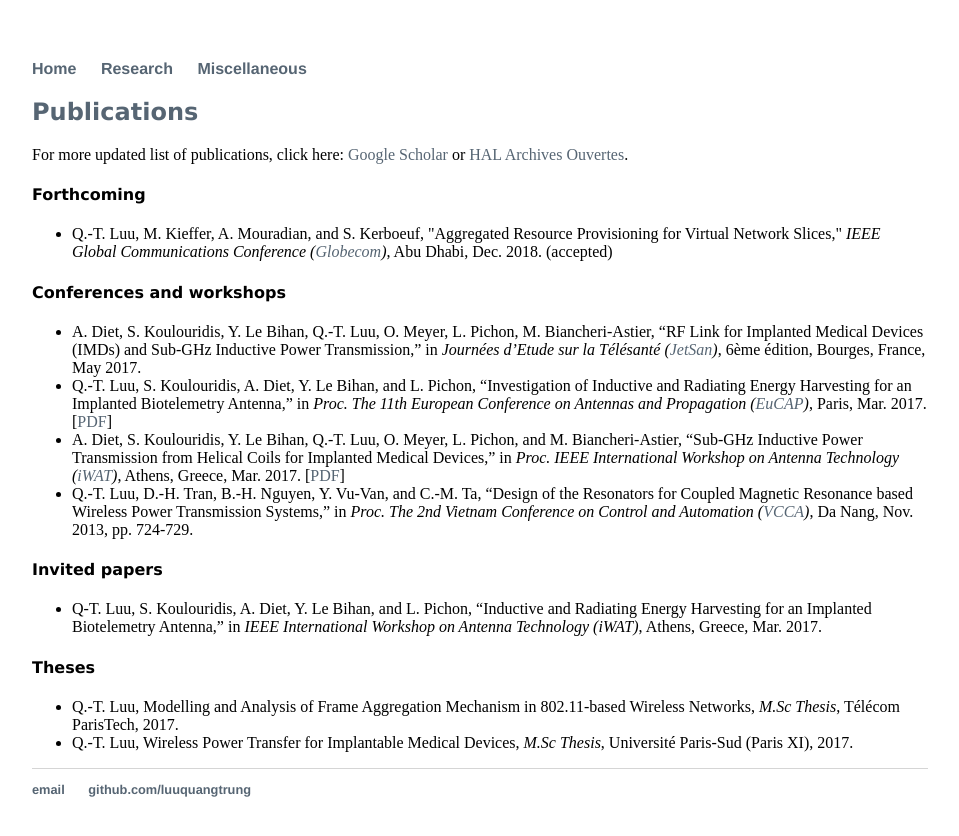
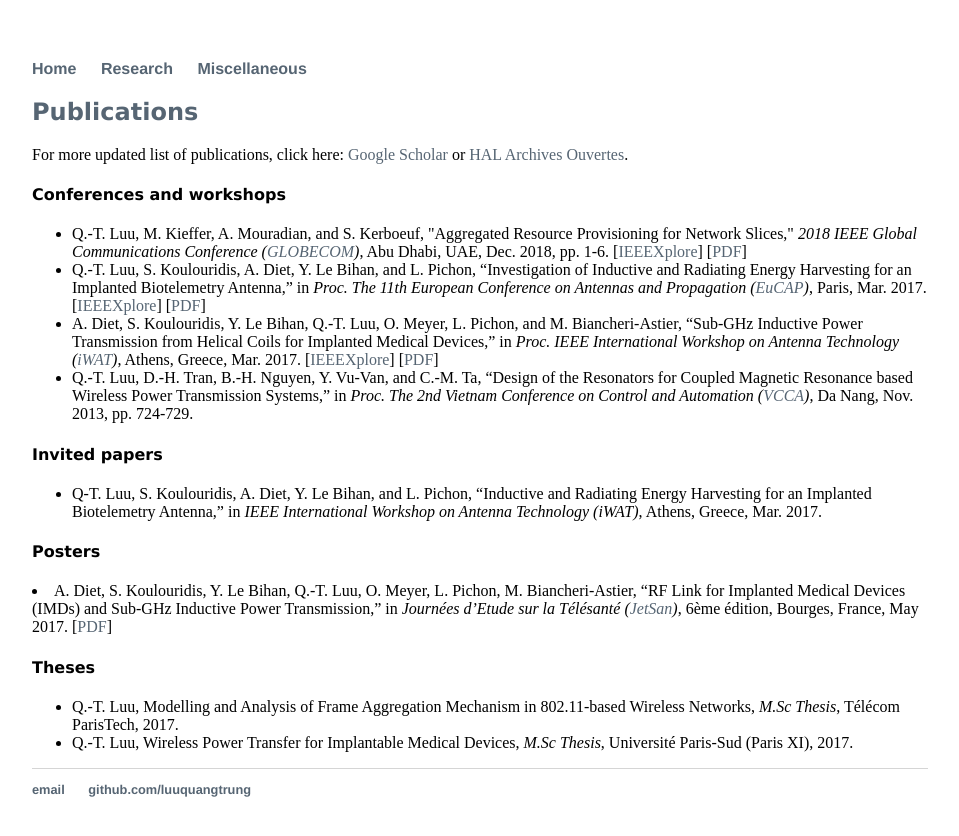
Before and after one commit to luuquangtrung/luuquangtrung.github.io_v1, a Jekyll site: the page built from research/index.html, in a window 1280 px wide. Shown: the top 836 px of the page, without its empty margins (160-1119 px from the left). Built offline with Jekyll 4.4.1, drawn with Linux system fonts in a browser that asks for light colours.

Commit message:
Update index.html

```diff
--- a/research/index.html
+++ b/research/index.html
@@ -10,40 +10,27 @@ title: Research
 
 For more updated list of publications, click here: <a href="https://scholar.google.fr/citations?user=GqQcLAIAAAAJ&hl=fr">Google Scholar</a> or <a href="https://cv.archives-ouvertes.fr/quang-trung-luu">HAL Archives Ouvertes</a>.
 
-<div>
-<h4 style="font-family:verdana;">Forthcoming</h4>
-</div>
+<!-- <div> <h4 style="font-family:verdana;">Forthcoming</h4> </div> -->
+
+
+<div> <h4 style="font-family:verdana;">Conferences and workshops</h4> </div>
 
 <ul>
 	<li>
-	Q.-T. Luu, M. Kieffer, A. Mouradian, and S. Kerboeuf, "Aggregated Resource Provisioning for Virtual Network Slices," <i>IEEE Global Communications Conference (<a href="http://globecom2018.ieee-globecom.org/">Globecom</a>)</i>, Abu Dhabi, Dec. 2018. (accepted)
-	</li>
-</ul>
-
-<div>
-	<h4 style="font-family:verdana;">Conferences and workshops</h4>
-</div>
-
-<ul>
-	<li>
-	A. Diet, S. Koulouridis, Y. Le Bihan, Q.-T. Luu, O. Meyer, L. Pichon, M. Biancheri-Astier, “RF Link for Implanted Medical Devices (IMDs) and Sub-GHz Inductive Power Transmission,” in <i>Journées d’Etude sur la Télésanté (<a href="https://jetsan2017.sciencesconf.org/program">JetSan</a>)</i>, 6ème édition, Bourges, France, May 2017.
+	Q.-T. Luu, M. Kieffer, A. Mouradian, and S. Kerboeuf, "Aggregated Resource Provisioning for Network Slices," <i>2018 IEEE Global Communications Conference (<a href="http://globecom2018.ieee-globecom.org/">GLOBECOM</a>)</i>, Abu Dhabi, UAE, Dec. 2018, pp. 1-6. [<a href="https://ieeexplore.ieee.org/abstract/document/8648039">IEEEXplore</a>] [<a href="https://www.researchgate.net/publication/326572089_Aggregated_Resource_Provisioning_for_Network_Slices">PDF</a>]
 	</li>
 	<li>
-	Q.-T. Luu, S. Koulouridis, A. Diet, Y. Le Bihan, and L. Pichon, “Investigation of Inductive and Radiating Energy Harvesting for an Implanted Biotelemetry Antenna,” in <i>Proc. The 11th European Conference on Antennas and Propagation (<a href="http://www.eucap2017.org/">EuCAP</a>)</i>, Paris, Mar. 2017.
-	[<a href="https://www.researchgate.net/profile/Quang_Trung_Luu/publication/317039300_Investigation_of_Inductive_and_Radiating_Energy_Harvesting_for_an_Implanted_Biotelemetry_Antenna/links/59df6d24aca27258f7d789e6/Investigation-of-Inductive-and-Radiating-Energy-Harvesting-for-an-Implanted-Biotelemetry-Antenna.pdf">PDF</a>]
+	Q.-T. Luu, S. Koulouridis, A. Diet, Y. Le Bihan, and L. Pichon, “Investigation of Inductive and Radiating Energy Harvesting for an Implanted Biotelemetry Antenna,” in <i>Proc. The 11th European Conference on Antennas and Propagation (<a href="http://www.eucap2017.org/">EuCAP</a>)</i>, Paris, Mar. 2017. [<a href="https://ieeexplore.ieee.org/document/7928620/">IEEEXplore</a>] [<a href="https://www.researchgate.net/profile/Quang_Trung_Luu/publication/317039300_Investigation_of_Inductive_and_Radiating_Energy_Harvesting_for_an_Implanted_Biotelemetry_Antenna/links/59df6d24aca27258f7d789e6/Investigation-of-Inductive-and-Radiating-Energy-Harvesting-for-an-Implanted-Biotelemetry-Antenna.pdf">PDF</a>]
 	</li>
 	<li>
-	A. Diet, S. Koulouridis, Y. Le Bihan, Q.-T. Luu, O. Meyer, L. Pichon, and M. Biancheri-Astier, “Sub-GHz Inductive Power Transmission from Helical Coils for Implanted Medical Devices,” in <i>Proc. IEEE International Workshop on Antenna Technology (<a href="http://www.iwat2017.org/">iWAT</a>)</i>, Athens, Greece, Mar. 2017.
-	[<a href="https://www.researchgate.net/profile/Quang_Trung_Luu/publication/316611772_Sub-GHz_inductive_power_transmission_from_helical_coils_for_implanted_medical_devices/links/59df6d25aca27258f7d789e7/Sub-GHz-inductive-power-transmission-from-helical-coils-for-implanted-medical-devices.pdf">PDF</a>]
+	A. Diet, S. Koulouridis, Y. Le Bihan, Q.-T. Luu, O. Meyer, L. Pichon, and M. Biancheri-Astier, “Sub-GHz Inductive Power Transmission from Helical Coils for Implanted Medical Devices,” in <i>Proc. IEEE International Workshop on Antenna Technology (<a href="http://www.iwat2017.org/">iWAT</a>)</i>, Athens, Greece, Mar. 2017. [<a href="https://ieeexplore.ieee.org/document/7915348/">IEEEXplore</a>] [<a href="https://www.researchgate.net/profile/Quang_Trung_Luu/publication/316611772_Sub-GHz_inductive_power_transmission_from_helical_coils_for_implanted_medical_devices/links/59df6d25aca27258f7d789e7/Sub-GHz-inductive-power-transmission-from-helical-coils-for-implanted-medical-devices.pdf">PDF</a>]
 	</li>
 	<li>
 	Q.-T. Luu, D.-H. Tran, B.-H. Nguyen, Y. Vu-Van, and C.-M. Ta, “Design of the Resonators for Coupled Magnetic Resonance based Wireless Power Transmission Systems,” in <i>Proc. The 2nd Vietnam Conference on Control and Automation (<a href="https://sites.google.com/site/vcca2013/home">VCCA</a>)</i>, Da Nang, Nov. 2013, pp. 724-729.
 	</li>
 </ul>
 
-<div>
-	<h4 style="font-family:verdana;">Invited papers</h4>
-</div>
+<div> <h4 style="font-family:verdana;">Invited papers</h4> </div>
 
 <ul>
 	<li>
@@ -51,9 +38,14 @@ For more updated list of publications, click here: <a href="https://scholar.goog
 	</li>
 </ul>
 
-<div>
-	<h4 style="font-family:verdana;">Theses</h4>
-</div>
+
+<div> <h4 style="font-family:verdana;">Posters</h4> </div>
+
+<li>
+	A. Diet, S. Koulouridis, Y. Le Bihan, Q.-T. Luu, O. Meyer, L. Pichon, M. Biancheri-Astier, “RF Link for Implanted Medical Devices (IMDs) and Sub-GHz Inductive Power Transmission,” in <i>Journées d’Etude sur la Télésanté (<a href="https://jetsan2017.sciencesconf.org/program">JetSan</a>)</i>, 6ème édition, Bourges, France, May 2017. [<a href="https://hal.archives-ouvertes.fr/hal-01692423/">PDF</a>]
+</li>
+
+<div> <h4 style="font-family:verdana;">Theses</h4> </div>
 
 <ul>
 	<li>
```
